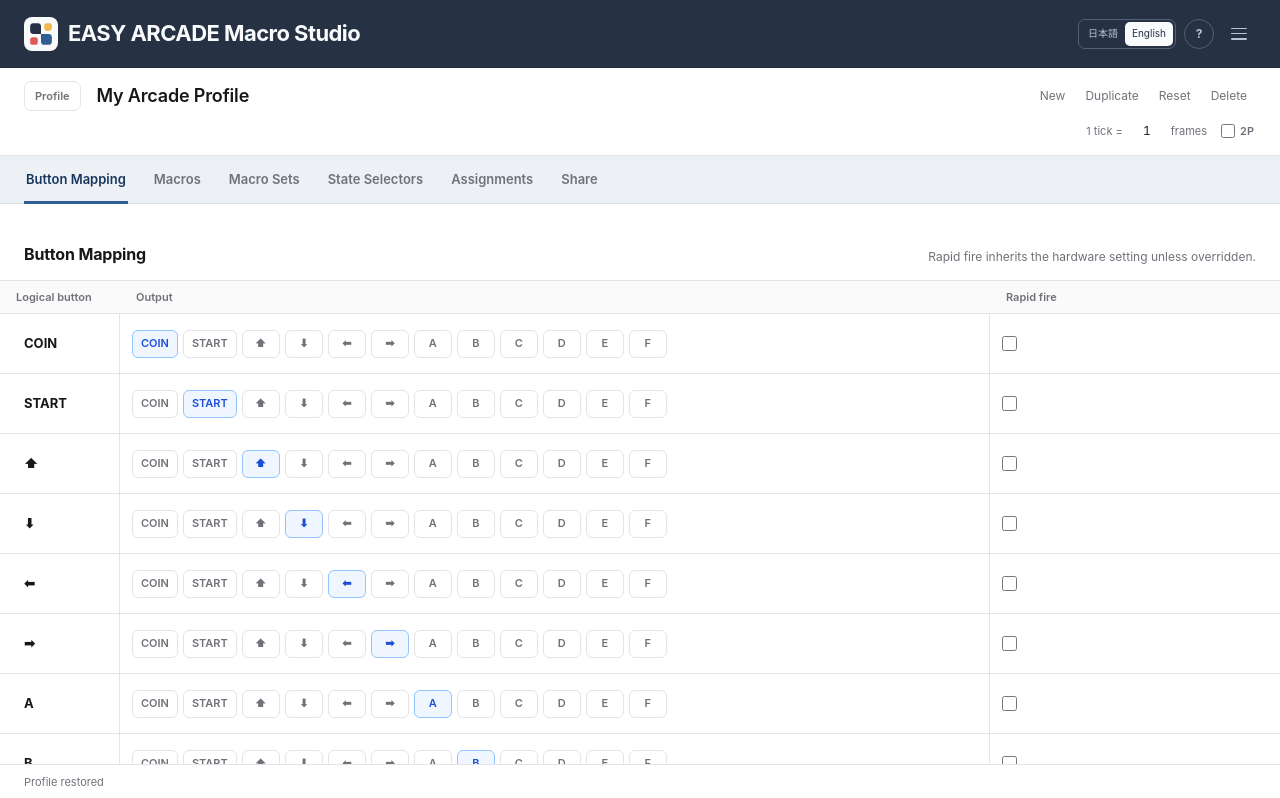
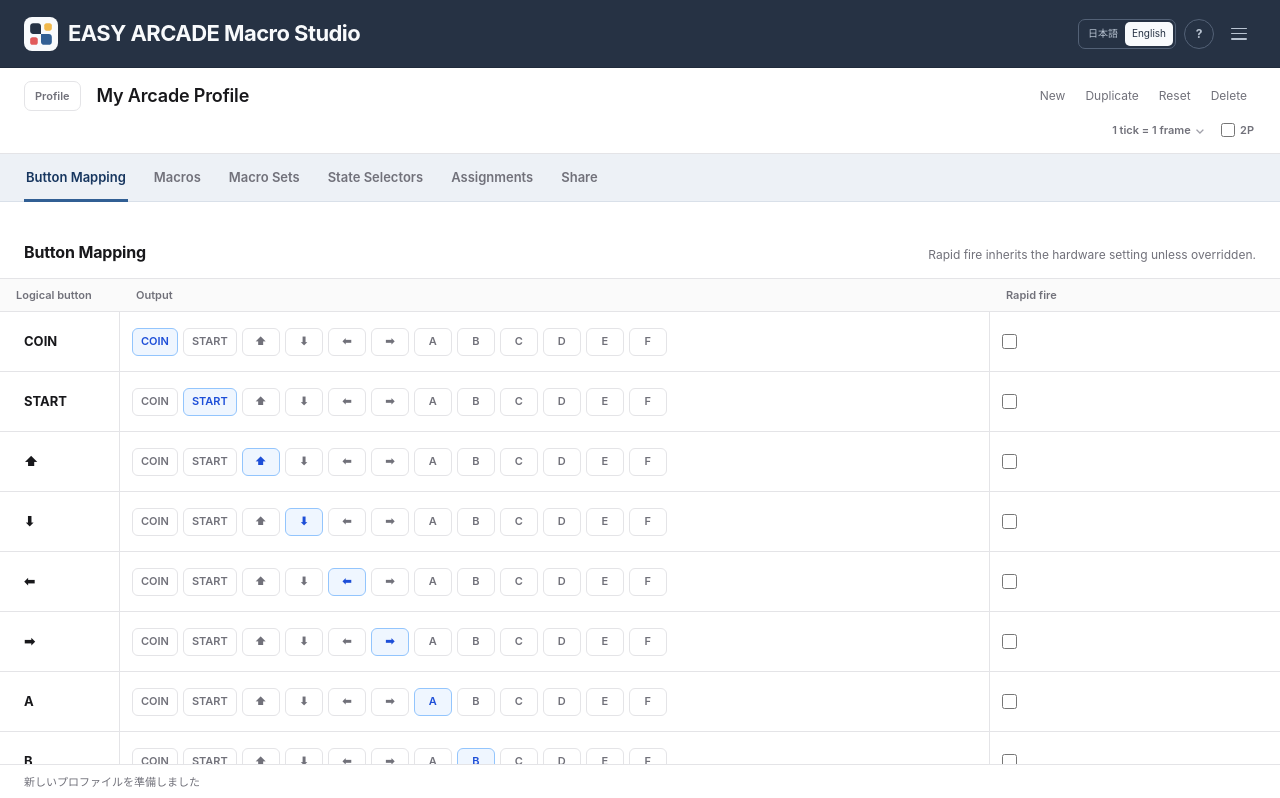
Before and after one commit to shuichitakano/easy_arcade_macro_studio, a Next.js app: page / in a window 1280 px wide. Shown: the top 798 px of the page. Built offline with nearby package versions, Linux system fonts and the light colour scheme.

Commit message:
Move frame step input into popover

```diff
--- a/app/MacroEditor.tsx
+++ b/app/MacroEditor.tsx
@@ -84,6 +84,7 @@
   const jsonFileRef = useRef<HTMLInputElement>(null);
   const profileMenuRef = useRef<HTMLDetailsElement>(null);
   const fileMenuRef = useRef<HTMLDetailsElement>(null);
+  const frameStepMenuRef = useRef<HTMLDetailsElement>(null);
   const toastTimerRef = useRef<number | null>(null);
   const tRef = useRef(t);
   tRef.current = t;
@@ -139,6 +140,7 @@
       const target = event.target as Node;
       if (profileMenuRef.current && !profileMenuRef.current.contains(target)) profileMenuRef.current.open = false;
       if (fileMenuRef.current && !fileMenuRef.current.contains(target)) fileMenuRef.current.open = false;
+      if (frameStepMenuRef.current && !frameStepMenuRef.current.contains(target)) frameStepMenuRef.current.open = false;
     }
     function closeOnEscape(event: KeyboardEvent) { if (event.key === "Escape") closeMenus(); }
     document.addEventListener("pointerdown", closeOnOutsideClick); document.addEventListener("keydown", closeOnEscape);
@@ -162,6 +164,7 @@
   function closeMenus() {
     if (profileMenuRef.current) profileMenuRef.current.open = false;
     if (fileMenuRef.current) fileMenuRef.current.open = false;
+    if (frameStepMenuRef.current) frameStepMenuRef.current.open = false;
   }
 
   function errorMessage(error: unknown, fallbackJa: string, fallbackEn: string) {
@@ -349,7 +352,12 @@
           </div>
         </div>
         <div className="profile-settings-row">
-          <label className="macro-tick"><span>1 tick =</span><input aria-label={t("1 tickあたりのフレーム数", "Frames per tick")} type="number" min="1" max="255" value={profile.frameStep} onChange={(event) => update((draft) => { draft.frameStep = Math.max(1, Math.min(255, Number(event.target.value))); })} /><span>{t("フレーム", "frames")}</span></label>
+          <details className="frame-step-setting" ref={frameStepMenuRef}>
+            <summary aria-label={t("1 tickあたりのフレーム数を設定", "Set frames per tick")}>1 tick = {profile.frameStep} {t("フレーム", profile.frameStep === 1 ? "frame" : "frames")}<span aria-hidden="true">⌄</span></summary>
+            <div className="frame-step-popover">
+              <label><span>{t("1 tickあたり", "Frames per tick")}</span><div><input aria-label={t("1 tickあたりのフレーム数", "Frames per tick")} type="number" min="1" max="255" value={profile.frameStep} onChange={(event) => update((draft) => { draft.frameStep = Math.max(1, Math.min(255, Number(event.target.value))); })} /><span>{t("フレーム", profile.frameStep === 1 ? "frame" : "frames")}</span></div></label>
+            </div>
+          </details>
           <label className="profile-check"><input type="checkbox" checked={profile.twoPlayerOutputs} onChange={(event) => update((draft) => {
             draft.twoPlayerOutputs = event.target.checked;
             if (!event.target.checked) {
--- a/app/globals.css
+++ b/app/globals.css
@@ -57,7 +57,16 @@
 .profile-settings-row { min-height: 30px; display: flex; align-items: center; justify-content: flex-end; gap: 10px; }
 .profile-check { height: 28px; padding: 0 2px; display: flex; align-items: center; gap: 5px; color: var(--muted); font-size: 11px; font-weight: 600; }
 .profile-check input { width: 14px; height: 14px; margin: 0; accent-color: var(--accent); }
-.profile-settings-row .macro-tick { margin-left: 0; }
+.frame-step-setting { position: relative; }
+.frame-step-setting summary { height: 28px; padding: 0 4px; display: flex; align-items: center; gap: 4px; border-radius: 6px; color: var(--muted); cursor: pointer; list-style: none; font-size: 11px; font-weight: 600; white-space: nowrap; }
+.frame-step-setting summary::-webkit-details-marker { display: none; }
+.frame-step-setting summary:hover, .frame-step-setting[open] summary { background: var(--subtle); color: var(--text); }
+.frame-step-setting summary > span { color: #a1a1aa; font-size: 13px; }
+.frame-step-popover { width: 190px; padding: 12px; position: absolute; top: 32px; right: 0; z-index: 25; border: 1px solid var(--line); border-radius: 9px; background: var(--panel); box-shadow: 0 12px 30px rgba(24,24,27,.14); }
+.frame-step-popover label > span { display: block; margin-bottom: 7px; color: var(--muted); font-size: 10px; font-weight: 600; }
+.frame-step-popover label > div { display: flex; align-items: center; gap: 7px; color: var(--muted); font-size: 11px; }
+.frame-step-popover input { width: 64px; height: 32px; padding: 0 8px; border: 1px solid var(--line); border-radius: 6px; outline: 0; background: var(--panel); font-size: 12px; font-variant-numeric: tabular-nums; }
+.frame-step-popover input:focus { border-color: #93c5fd; outline: 2px solid #dbeafe; }
 .profile-picker { position: relative; }
 .profile-picker summary { height: 30px; padding: 0 10px; display: flex; align-items: center; border: 1px solid var(--line); border-radius: 7px; background: var(--panel); color: var(--muted); cursor: pointer; list-style: none; font-size: 11px; font-weight: 600; }
 .profile-picker summary::-webkit-details-marker { display: none; }
@@ -89,8 +98,6 @@
 .macro-set-bar { min-height: 48px; padding: 0 20px; display: flex; align-items: center; gap: 10px; border-bottom: 1px solid var(--line); background: #fafafa; }
 .macro-set-bar > span { color: var(--muted); font-size: 11px; font-weight: 600; }
 .macro-set-bar select { width: min(260px, 45vw); height: 32px; padding: 0 8px; border: 1px solid var(--line); border-radius: 7px; background: var(--panel); font-size: 12px; }
-.macro-tick { height: 32px; margin-left: auto; padding: 0 2px; display: flex; align-items: center; gap: 5px; color: var(--muted); font-size: 11px; white-space: nowrap; }
-.macro-tick input { width: 38px; padding: 0; border: 0; outline: 0; background: transparent; color: var(--text); font-size: 12px; font-variant-numeric: tabular-nums; text-align: right; }
 .section-heading > .macro-set-bar { min-height: 0; padding: 0; border: 0; background: transparent; }
 .macro-workspace > .split-workspace { min-height: calc(100vh - 284px); }
 
```
